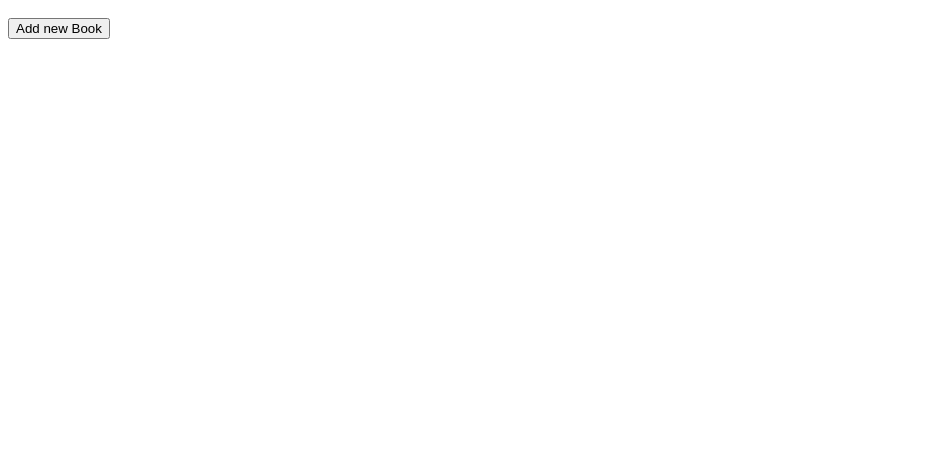
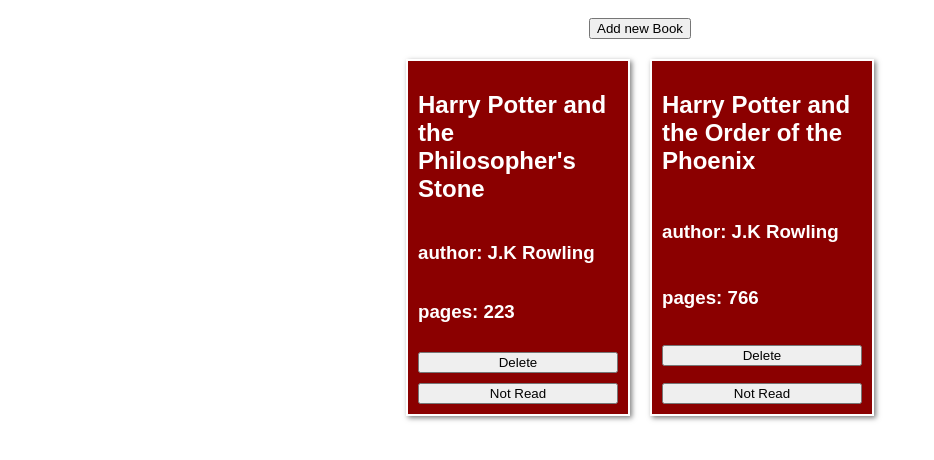
Before and after one commit to XinnyDonut/odin-library, a plain HTML site: page index.html in a window 1280 px wide. Shown: the whole page, without its empty margins (0-934 px from the left). Drawn offline with Linux system fonts and the light colour scheme.

Commit message:
Add CSS style and toggle read

```diff
--- a/index.html
+++ b/index.html
@@ -7,9 +7,7 @@
     <link rel="stylesheet" href="style.css">
 </head>
 <body>
-<!-- display book info -->
-<div id="bookContainer"></div>
- <!-- button to add book -->
+    <!-- button to add book -->
     <button class="addBtn">Add new Book</button>
     <div id="bookModal" class="modal">
         <div class="modal-content">
@@ -21,13 +19,11 @@
             <input type="text" id="author" required>
             <label for="pages">Pages</label>
             <input type="text" id="pages" required>
-
             <button id="submitBtn">Submit</button>
         </div>
     </div>
-
-
-
+<!-- book container to display book info -->
+    <div id="bookContainer"></div>
     <script src="scrpit.js"></script>
 </body>
 </html>
--- a/scrpit.js
+++ b/scrpit.js
@@ -8,13 +8,13 @@
 
 
 
-function Book(title,author,page){
+function Book(title,author,pages){
     this.title=title;
     this.author=author;
-    this.page=page;
+    this.pages=pages;
     this.read=false;
-    this.setRead=function(){
-        this.read=true;
+    this.toggleRead=function(){
+        return this.read=!this.read;
     }
 
 }
@@ -30,6 +30,7 @@
         const author=document.createElement("h3");
         const pages=document.createElement("h3");
         const deleteBtn=document.createElement("button");
+        const readBtn=document.createElement("button");
 
         bookDiv.setAttribute("id",`book-${ID}`);
         bookDiv.classList.add("book-div");
@@ -38,15 +39,23 @@
         author.textContent=`author: ${book.author}`;
         pages.textContent=`pages: ${book.pages}`;
         deleteBtn.textContent="Delete";
+
         deleteBtn.onclick=function(){
             const i=library.indexOf(book);
             library.splice(i,1);
             bookDiv.remove();
         }
+
+        readBtn.textContent=book.read?"Read":"Not Read";
+        readBtn.addEventListener('click',e=>{
+            let status=book.toggleRead();
+            readBtn.textContent=status?"Read":"NotRead";
+        })
         bookDiv.appendChild(title);
         bookDiv.appendChild(author);
         bookDiv.appendChild(pages);
         bookDiv.appendChild(deleteBtn);
+        bookDiv.appendChild(readBtn);
         bookContainer.appendChild(bookDiv);
 }
 
@@ -65,3 +74,7 @@
         alert("You need to fill in all fields")
     }
 }
+
+
+display(new Book("Harry Potter and the Philosopher's Stone","J.K Rowling",223));
+display(new Book("Harry Potter and the Order of the Phoenix","J.K Rowling",766));
--- a/style.css
+++ b/style.css
@@ -1,5 +1,8 @@
 body {
     font-family: Arial, sans-serif;
+    display:flex;
+    flex-direction: column;
+    align-items: center;
 }
 
 .modal {
@@ -40,12 +43,18 @@
 button {
     margin-top: 10px;
 }
+.addBtn{
+    margin:10px auto;
+}
 
 #bookContainer{
     display: flex;
     flex-wrap: wrap;
 }
 .book-div{
+    display:flex;
+    flex-direction: column;
+    justify-content: space-between;
     border:2px solid white;
     background-color:darkred;
     color:white;
```
